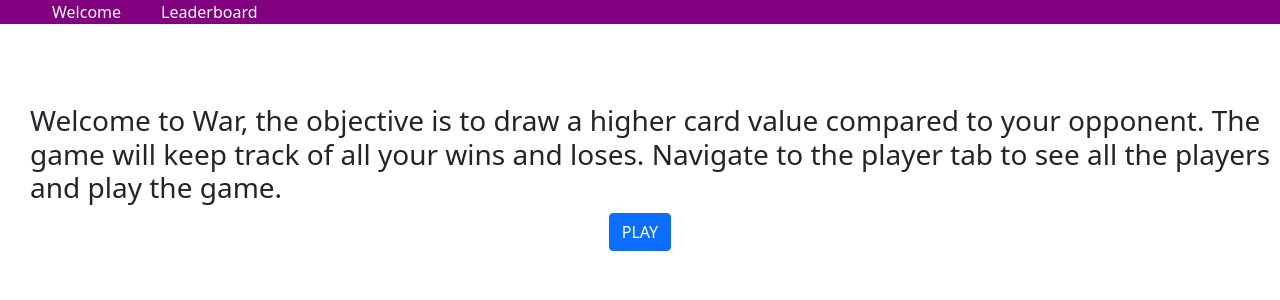
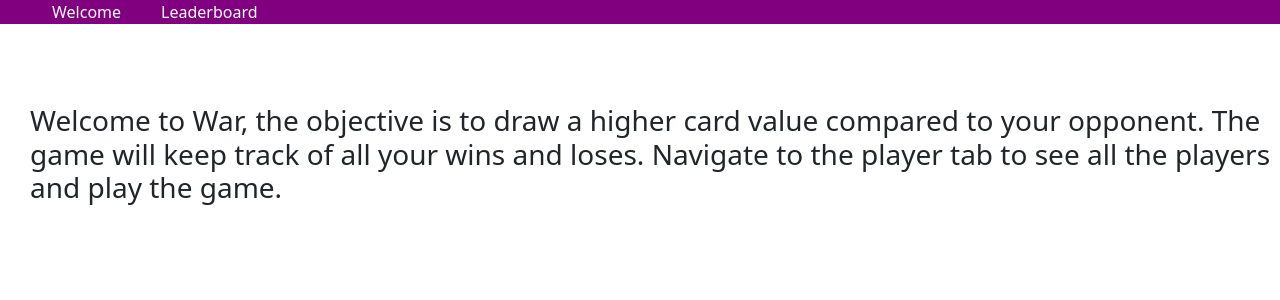
Before and after one commit to Parth715/WAR-UI_Frontend, an Angular app: page /welcome in a window 1280 px wide. Shown: the top 300 px of the page. Built offline with nearby package versions, Linux system fonts and the light colour scheme.

Commit message:
Cleaned up the code and made some visual changes

```diff
--- a/src/app/play/play.component.html
+++ b/src/app/play/play.component.html
@@ -12,5 +12,5 @@
 <p>
     <img src ="assets/images/back_of_playing_card.png"></p>
 <p>
-    <button type = "button" class = "btn btn-secondary">Play</button>
+    <button type = "button" class = "btn btn-secondary">Draw</button>
 </p>
--- a/src/app/selectplayer/selectplayer.component.html
+++ b/src/app/selectplayer/selectplayer.component.html
@@ -1,4 +1,7 @@
 <app-menu></app-menu>
+<h2>
+    <buton type = "button" class = "btn btn-primary" routerLink = "/player">Back</buton>
+</h2>
 <table>
     <tr>
         <td><h2>Name:</h2></td>
--- a/src/app/selectplayer/selectplayer.component.ts
+++ b/src/app/selectplayer/selectplayer.component.ts
@@ -23,7 +23,8 @@ export class SelectplayerComponent implements OnInit {
     })
   }
   play(): void{
-
+    this.playersrv.currentplayer = this.player;
+    this.router.navigate(["/play"])
   }
 
 }
--- a/src/app/welcome/welcome.component.html
+++ b/src/app/welcome/welcome.component.html
@@ -5,6 +5,3 @@
         of all your wins and loses. Navigate to the player tab to see all the players and play the game.
     </h3>
 </div>
-<p>
-    <button type = "button" class = "btn btn-primary" routerLink="/play">PLAY</button>
-</p>
```
